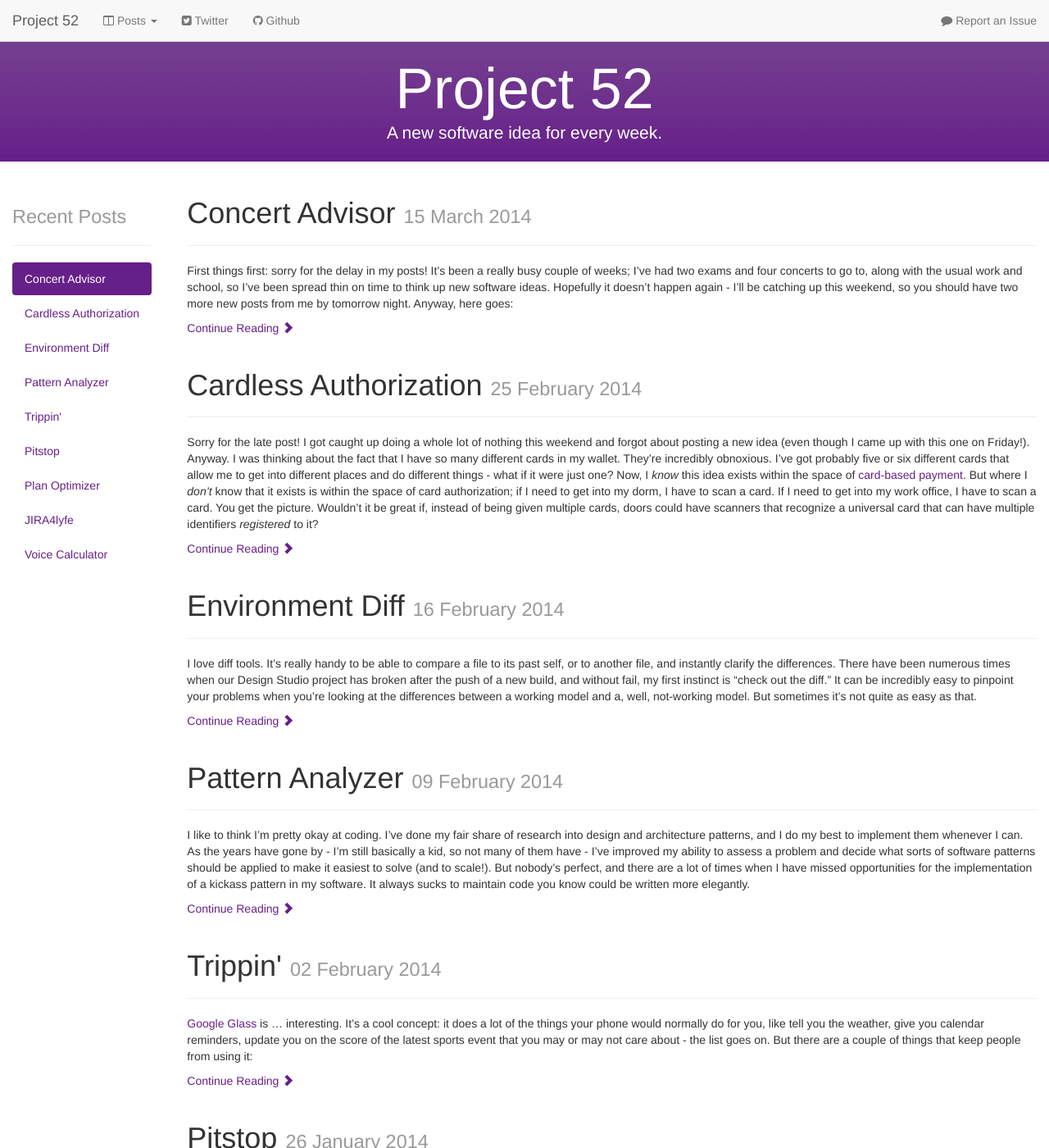
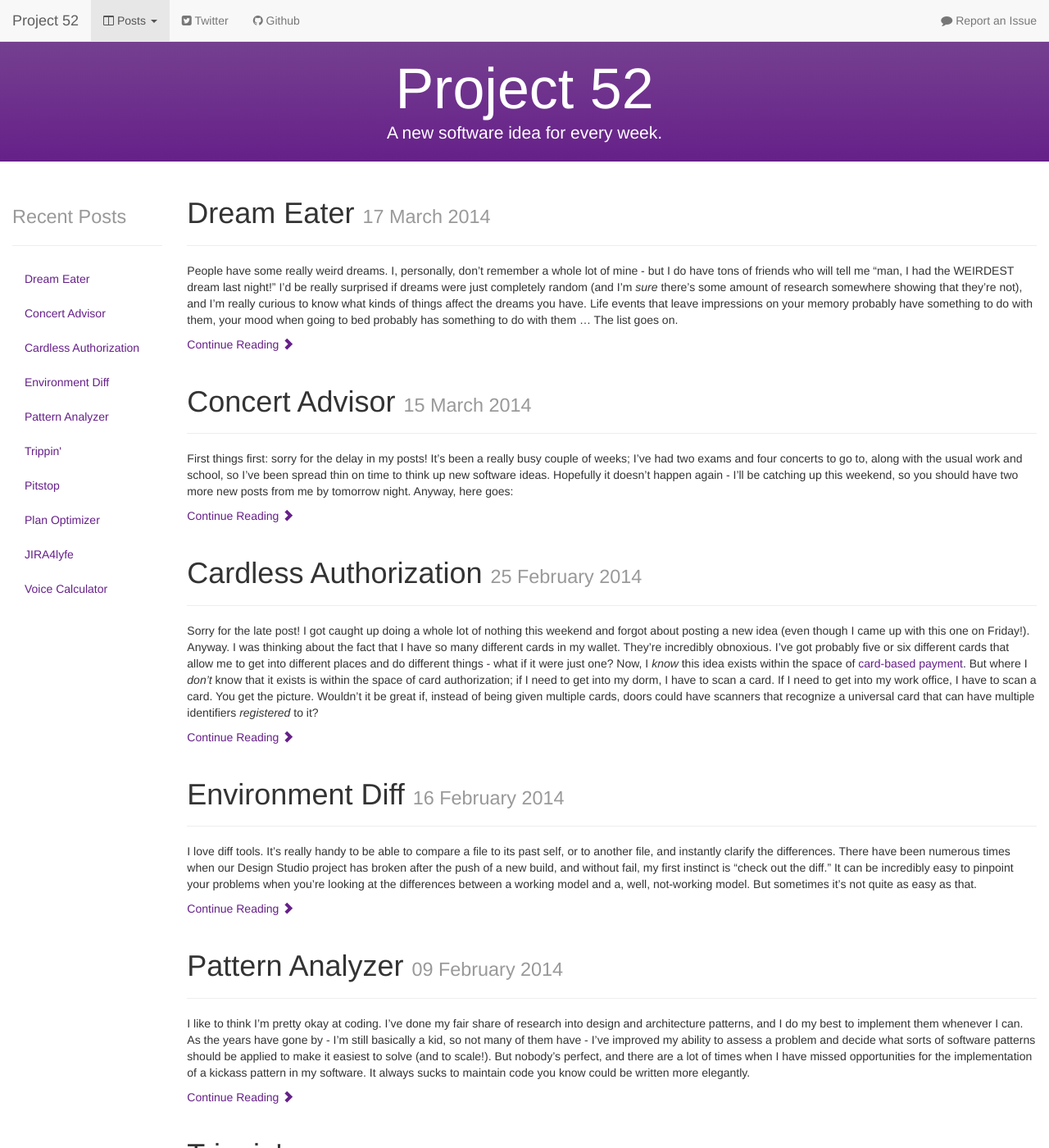
Before and after one commit to JDegner0129/project52, a Jekyll site: the page built from index.html, in a window 1280 px wide and 1400 px high. Shown: the whole window at 82% size. Built offline with Jekyll 4.4.1, drawn with Linux system fonts in a browser that asks for light colours; nearby versions of some CDN libraries; Markdown is read by kramdown in place of the engine named in the settings.

Commit message:
Catch-up post 2.

```diff
--- a/_includes/head.html
+++ b/_includes/head.html
@@ -11,7 +11,7 @@
 		<link rel="stylesheet" href="/css/bootstrap.min.css">
 		<link rel="stylesheet" href="//netdna.bootstrapcdn.com/font-awesome/4.0.3/css/font-awesome.css">
     </head>
-    <body data-spy="scroll" target=".sidebar" data-offset="300">
+    <body>
     	<div class="navbar navbar-default navbar-fixed-top" role="navigation">
     		<div class="container-fluid">
     			<div class="navbar-header">
--- /dev/null
+++ b/_posts/2014-03-17-dream-eater.md
@@ -0,0 +1,15 @@
+---
+layout: post
+assetpath: post
+title: Dream Eater
+tagline: Hehehe ... Pokémon. But really, dream analysis.
+navid: dream-eater
+---
+
+People have some really weird dreams. I, personally, don't remember a whole lot of mine - but I do have tons of friends who will tell me "man, I had the WEIRDEST dream last night!" I'd be really surprised if dreams were just completely random (and I'm *sure* there's some amount of research somewhere showing that they're not), and I'm really curious to know what kinds of things affect the dreams you have. Life events that leave impressions on your memory probably have something to do with them, your mood when going to bed probably has something to do with them ... The list goes on.
+
+So, what if there were a platform where people could write down the events of their day, and then have some device analyze their dreams while they sleep and make analogs between real life and the dream? Given a wide enough user base, this could be a really cool experiment, and I'm sure people would get some amount of value out of it. "Your dreams indicate that you've been put under a high amount of stress," etc. It could do comparative analysis: two people with similar lifestyles and dream patterns might be considered compatible poeple, OR two people who are involved with each others' lives could be evaluated on more of a group scale. Evaluating dreams based on how a *group* of people thinks and interacts would be pretty sweet.
+
+Even better, if people were comfortable with it, maybe they wouldn't even have to write down their daily events in a diary - the device used for monitoring brainwaves during sleep could also be used to do the same thing during periods of awakeness. Well, provided it didn't make them look like they were wearing some weird headgear, I guess. In any case, it could be pretty interesting! It'd probably be a great way to make progress in the analysis of dreams. This doesn't seem hugely feasible right now - or at least not in an attractive/cheap way - and I'm not sure people would be willing to give all that information to a host system, but if it's **just** looking at brainwaves, maybe it wouldn't be so bad.
+
+Of course, I'm writing this after taking a dose of NyQuil. What a coincidence.
--- a/css/index.css
+++ b/css/index.css
@@ -1,6 +1,6 @@
-.sidebar {
-	position: fixed;
-}
+/*.sidebar {
+	position: relative;
+}*/
 
 @media(max-width:768px) {
 	.sidebar {
--- a/css/main.css
+++ b/css/main.css
@@ -10,8 +10,8 @@
 	background: -moz-linear-gradient(#754090, #662089);
 	background: -webkit-linear-gradient(#754090, #662089);
 	background: -o-linear-gradient(#754090, #662089);
-	margin-top: 50px;
-	position: fixed;
+	top: 50px;
+	position: absolute;
 	width: 100%;
 }
 
```
